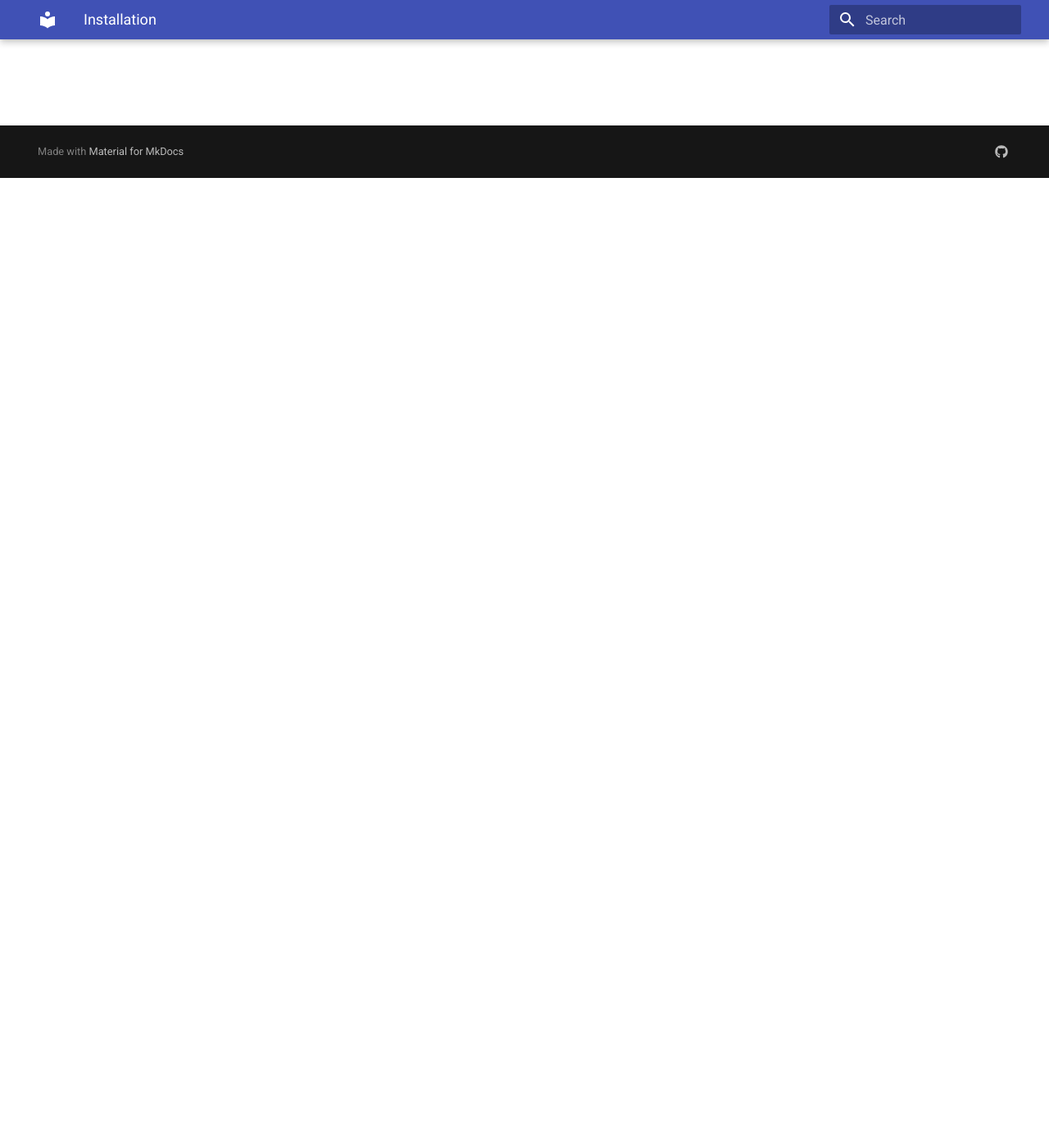
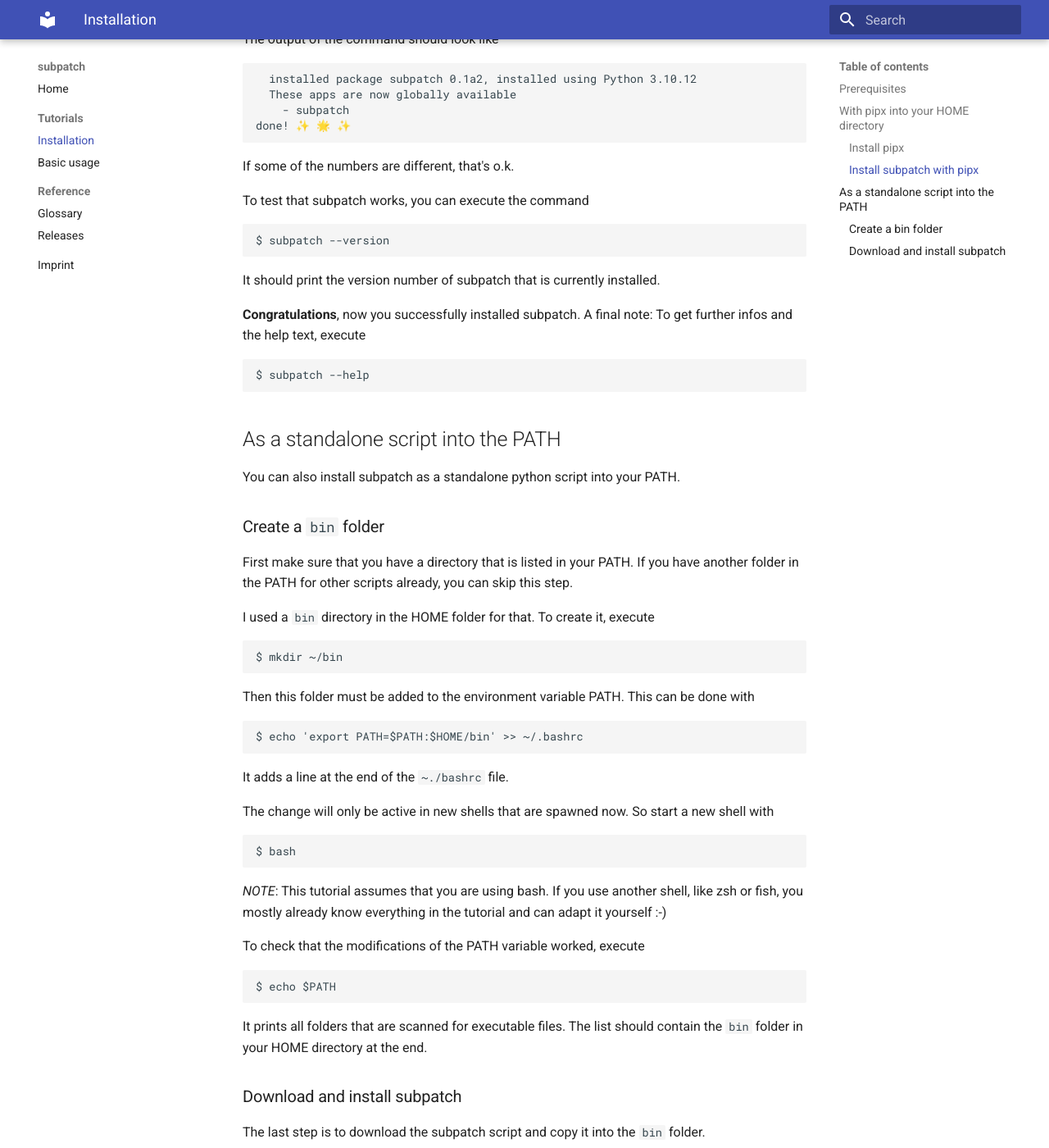
Before and after one commit to lengfeld/subpatch, an MkDocs documentation site: the page built from docs/tut/installation.md, in a window 1280 px wide and 1400 px high, scrolled down 1183 px. Shown: the whole window at 82% size. Built offline with MkDocs 1.6.1 and Material for MkDocs 9.7.7, drawn with Linux system fonts in a browser that asks for light colours; some of the changed text lies outside the part shown.

Commit message:
add installation

```diff
--- a/docs/tut/installation.md
+++ b/docs/tut/installation.md
@@ -1,8 +1,7 @@
 # Installation
 
-This tutorial explains who to install subpatch on your computer.
-
-Currently there are two ways to install subpatch
+This tutorial explains who to install subpatch on your computer. Currently
+there are two ways to install subpatch:
 
 1. With [pipx](https://pipx.pypa.io/stable/) into your HOME directory
 2. As a standalone script into the PATH
@@ -13,13 +12,135 @@ production environments!
 
 ## Prerequisites
 
-tbd
+To follow this tutorial you need a PC or notebook with a Linux Operating
+System installed. This tutorial will assume [Ubuntu](https://ubuntu.com/), but
+any current distribution should work. Also MacOS may work out of the box, but
+it's not tested for now.
+
 
 ## With pipx into your HOME directory
 
-tbd
+The subpatch project is released on [PyPI](https://pypi.org/), the "Python
+Package Index". The [PyPI's subpatch site](https://pypi.org/project/subpatch/)
+contains the project specific informations.
+
+
+### Install pipx
+
+To install subpatch, you can use [pipx](https://pipx.pypa.io/). pipx is a tool
+to manage [python virtual
+environments](https://docs.python.org/3/tutorial/venv.html) in your HOME
+directory.
+
+To install pipx on Ubuntu, execute
+
+    $ sudo apt install pipx
+
+*NOTE*: For other distributions use the distro specific package manager.
+
+To check if pipx works, you can execute the `list` command. An example:
+
+    $ pipx list
+    nothing has been installed with pipx 😴
+
+
+### Install subpatch with pipx
+
+If everything is fine, you can install the latest version of subpatch with the command
+
+    $ pipx install subpatch
+
+The output of the command should look like
+
+      installed package subpatch 0.1a2, installed using Python 3.10.12
+      These apps are now globally available
+        - subpatch
+    done! ✨ 🌟 ✨
+
+If some of the numbers are different, that's o.k.
+
+To test that subpatch works, you can execute the command
+
+    $ subpatch --version
+
+It should print the version number of subpatch that is currently installed.
+
+**Congratulations**, now you successfully installed subpatch. A final note: To
+get further infos and the help text, execute
+
+    $ subpatch --help
 
 
 ## As a standalone script into the PATH
 
-tbd
+You can also install subpatch as a standalone python script into your PATH.
+
+
+### Create a `bin` folder
+
+First make sure that you have a directory that is listed in your PATH. If you
+have another folder in the PATH for other scripts already, you can skip this
+step.
+
+I used a `bin` directory in the HOME folder for that. To create it, execute
+
+    $ mkdir ~/bin
+
+Then this folder must be added to the environment variable PATH. This can be
+done with
+
+    $ echo 'export PATH=$PATH:$HOME/bin' >> ~/.bashrc
+
+It adds a line at the end of the `~./bashrc` file.
+
+The change will only be active in new shells that are spawned now. So start a new shell with
+
+    $ bash
+
+*NOTE*: This tutorial assumes that you are using bash. If you use another
+shell, like zsh or fish, you mostly already know everything in the tutorial and
+can adapt it yourself :-)
+
+To check that the modifications of the PATH variable worked, execute
+
+    $ echo $PATH
+
+It prints all folders that are scanned for executable files. The list should
+contain the `bin` folder in your HOME directory at the end.
+
+
+### Download and install subpatch
+
+The last step is to download the subpatch script and copy it into the `bin` folder.
+
+First go to the [releases page](../ref/releases.md) and find the latest
+release. Now you can either click on the link for *standalone python script*
+and download the script with your browser. Or you copy the link and download
+the script on the commandline with
+
+    $ wget https://github.com/lengfeld/subpatch/releases/download/v0.1a2/subpatch
+
+The above command is just an example. For other versions of subpatch, the URL
+looks different.
+
+After you downloaded the standalone script, you must move it to the `bin`
+directory. For example:
+
+    $ mv subpatch ~/bin/
+
+The executable bit is not set, for downloaded files. You must set it manually with the command
+
+    $ chmod +x ~/bin/subpatch
+
+Otherwise the shell cannot execute the script.
+
+To test that subpatch works, you can execute the command
+
+    $ subpatch --version
+
+It should print the version number of subpatch that is currently installed.
+
+**Congratulations**, now you successfully installed subpatch. A final note: To
+get further infos and the help text, execute
+
+    $ subpatch --help
```
